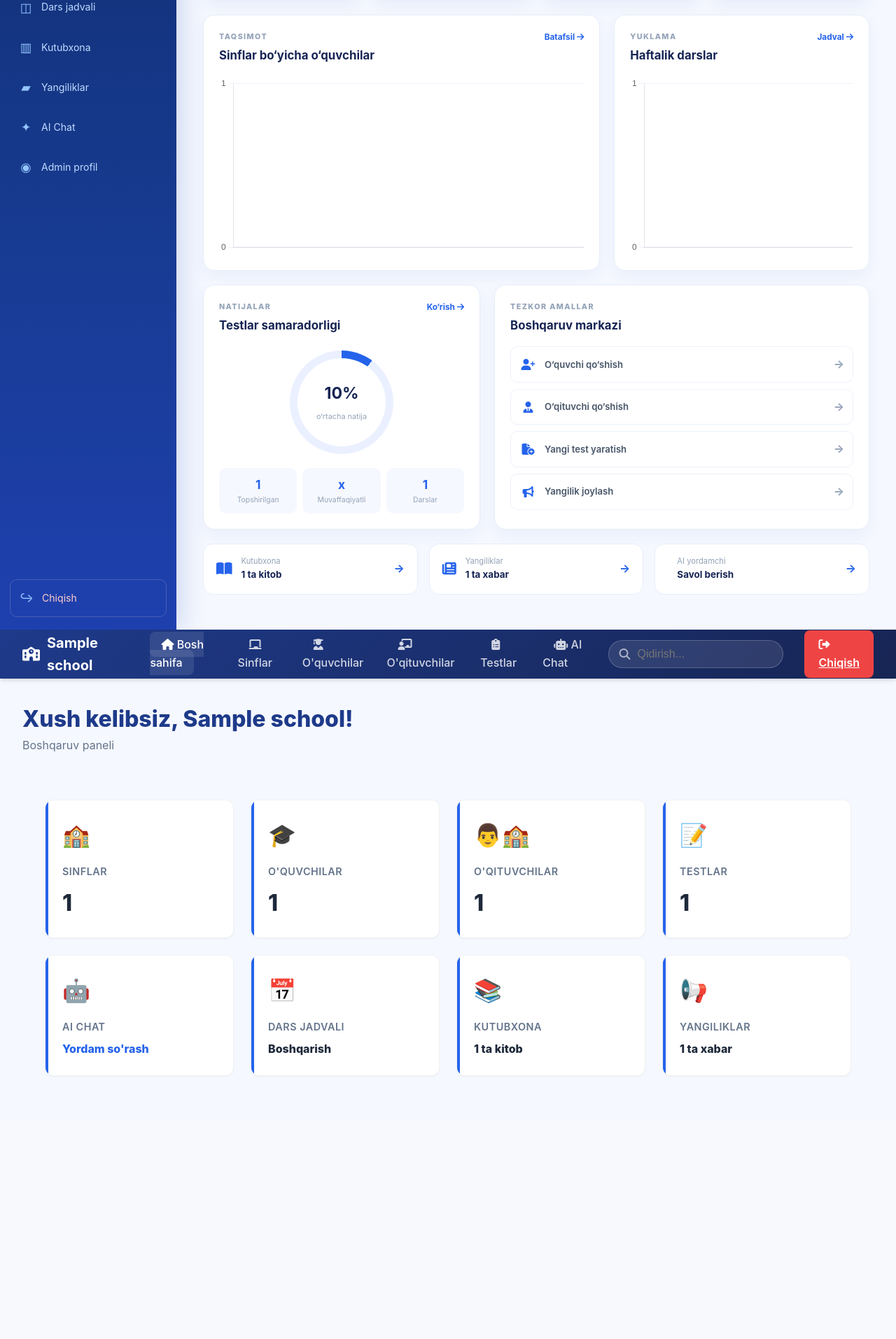
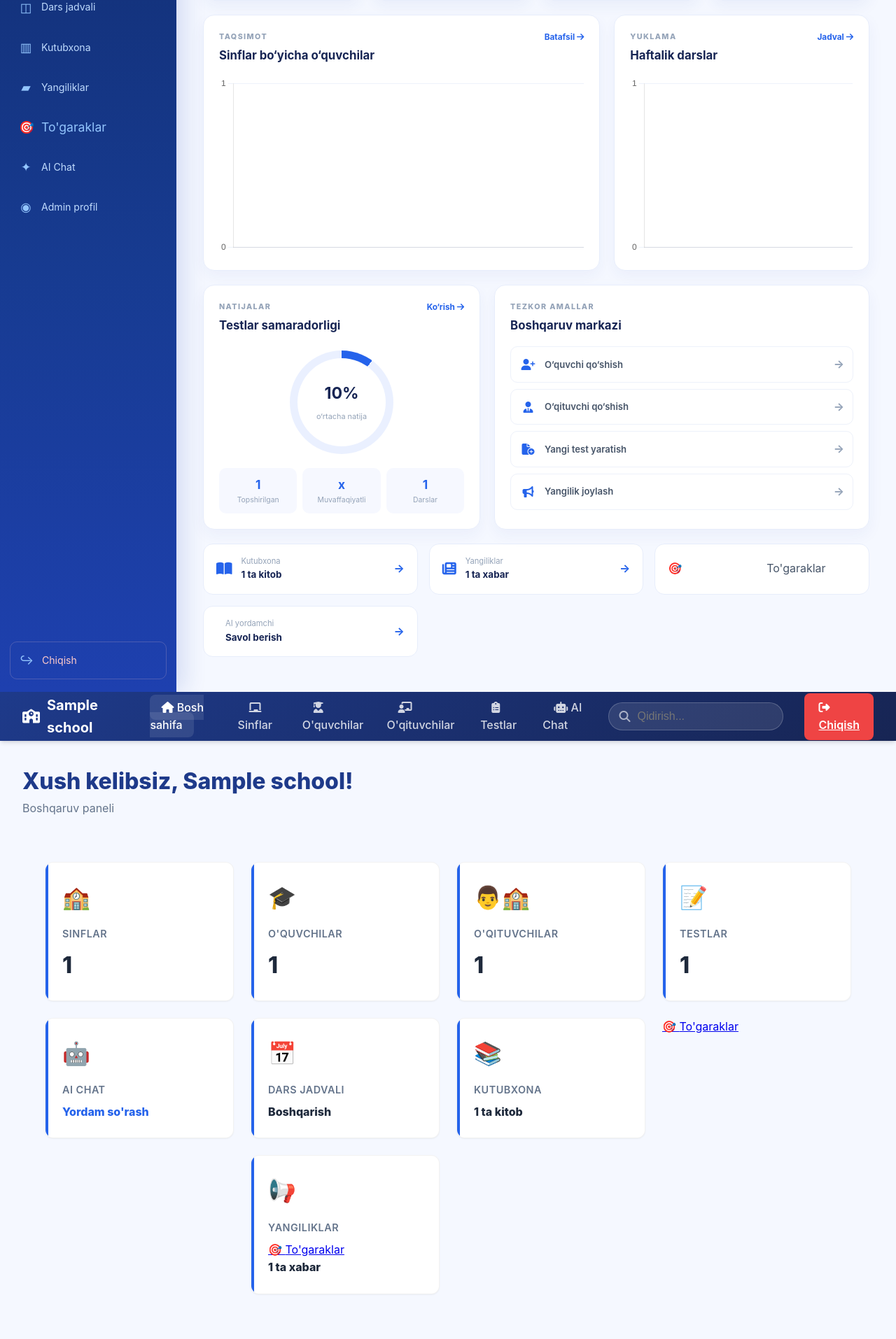
Before and after one commit to inatillayevsuhrob6-prog/maktab-portal, a Flask app: template templates/dashboard.html in a window 1280 px wide. Shown: the part 451-2365 px from the top of the page at 70% size. Before the commit the page ends 1986 px from the top, so only its background shows below. Run offline with Flask 3, Linux system fonts and the light colour scheme; tables that the repository leaves empty hold one stand-in row (values such as "Sample post"); the template is opened without the code that fills it: values that come from a table or form of the project are taken from there, most other values are stand-ins (such as "Sample title", 1, 10 or a date in 2020); some libraries are stand-ins or nearby versions.

Commit message:
Add Clubs button to sidebar between News and AI

```diff
--- a/templates/dashboard.html
+++ b/templates/dashboard.html
@@ -21,6 +21,10 @@
                 <a href="/schedule/manage"><span>◫</span>Dars jadvali</a>
                 <a href="/library/manage"><span>▥</span>Kutubxona</a>
                 <a href="/news/manage"><span>▰</span>Yangiliklar</a>
+            <a href="/clubs/manage" class="nav-link">
+                <span class="icon">🎯</span>
+                <span>To'garaklar</span>
+            </a>
                 <a href="/ai_chat"><span>✦</span>AI Chat</a>
                 <a href="/admin_profile"><span>◉</span>Admin profil</a>
             </nav>
@@ -78,6 +82,10 @@
                 <section class="resource-strip">
                     <a href="/library/manage"><i class="fas fa-book-open"></i><span><small>Kutubxona</small><strong>{{ book_count }} ta kitob</strong></span><b>→</b></a>
                     <a href="/news/manage"><i class="fas fa-newspaper"></i><span><small>Yangiliklar</small><strong>{{ news_count }} ta xabar</strong></span><b>→</b></a>
+            <a href="/clubs/manage" class="nav-link">
+                <span class="icon">🎯</span>
+                <span>To'garaklar</span>
+            </a>
                     <a href="/ai_chat"><i class="fas fa-sparkles"></i><span><small>AI yordamchi</small><strong>Savol berish</strong></span><b>→</b></a>
                 </section>
             </div>
@@ -202,10 +210,18 @@
             </a>
 
             <!-- Yangiliklar -->
+            <a href="/clubs/manage" class="nav-link">
+                <span class="icon">🎯</span>
+                <span>To'garaklar</span>
+            </a>
             <a href="/news/manage" style="text-decoration:none;">
                 <div class="card">
                     <div class="card-icon">📢</div>
                     <div class="card-title">Yangiliklar</div>
+            <a href="/clubs/manage" class="nav-link">
+                <span class="icon">🎯</span>
+                <span>To'garaklar</span>
+            </a>
                     <div class="card-value" style="font-size:1rem;">{{ news_count }} ta xabar</div>
                 </div>
             </a>
```
